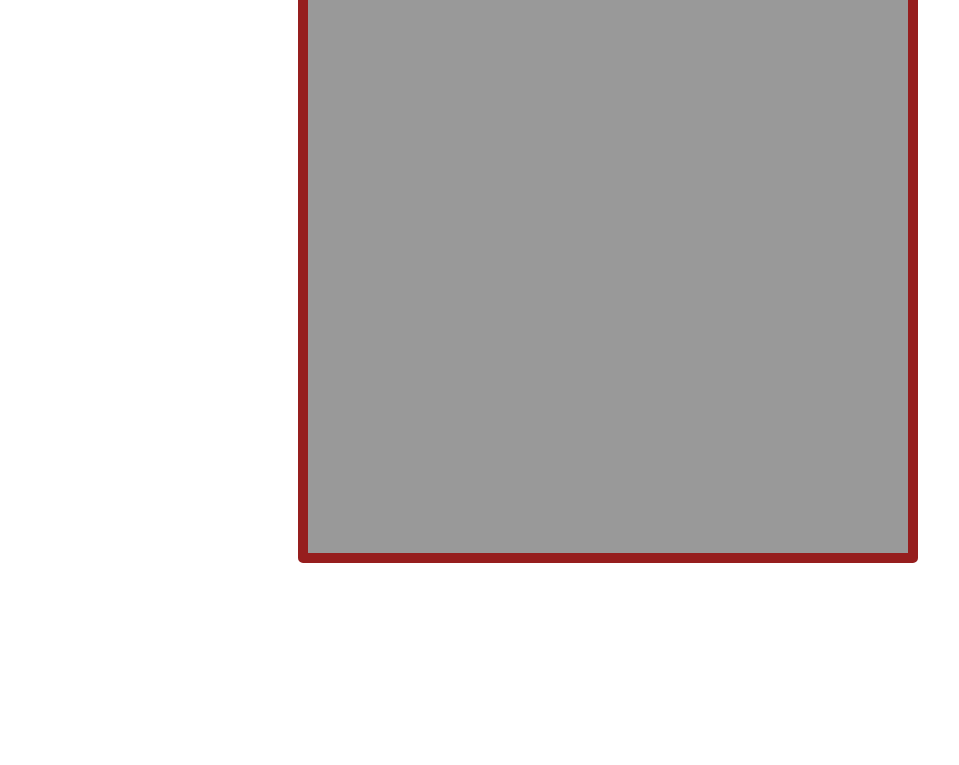
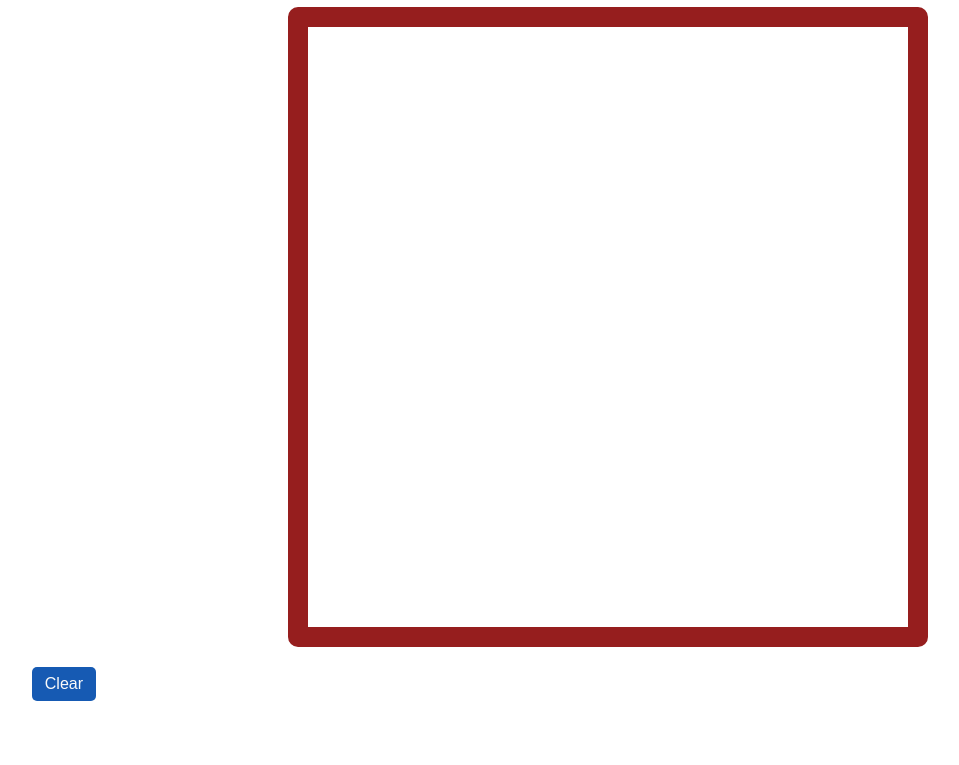
Before and after one commit to cblakley05/Etch-a-Sketch, a plain HTML site: page index.html in a window 1280 px wide. Shown: the part 137-902 px from the top of the page, without its empty margins (32-991 px from the left). Before the commit the page ends 800 px from the top, so only its background shows below. Drawn offline with Linux system fonts and the light colour scheme.

Commit message:
basic drawing and clear functionality

```diff
--- a/app.js
+++ b/app.js
@@ -0,0 +1,49 @@
+
+const container = document.querySelector('.container');
+const clear = document.querySelector('.clear')
+
+// reset button
+clear.addEventListener('click', () => {
+    let squares = document.querySelectorAll('.square');
+    for (let i = 0; i < squares.length; i++) {
+        squares[i].classList.remove("hovered");
+    }
+})
+
+// generating squares
+function createSquare(sideLength) {
+    let newSquare = document.createElement('div');
+    let size = `${100 / sideLength}%`
+    newSquare.style.width = size;
+    newSquare.style.height = size;
+    newSquare.style.margin = "0";
+    newSquare.classList.add('square');
+    return newSquare
+}
+
+// generating grid of squares
+function renderGrid(sideLength) {
+    // clear old squares from container
+    while (container.firstChild) {
+        console.log("looping")
+        container.removeChild(container.lastChild)
+    };
+
+    // generate new squares and add to container
+    let numSquares = sideLength * sideLength;
+    for (let i = 0; i < numSquares; i++) {
+        let square = createSquare(sideLength);
+        container.appendChild(square);
+    }
+
+    // set squares to listen for hover and add .hovered
+    const squares = document.querySelectorAll('.square');
+
+    for (let i = 0; i < squares.length; i++) {
+        squares[i].addEventListener('mouseover', function () {
+            squares[i].classList.add("hovered");
+        })
+    }
+}
+
+renderGrid(10)
--- a/index.html
+++ b/index.html
@@ -13,16 +13,9 @@
 
 <body>
     <h1>Etch-a-Sketch</h1>
-    <div class="container">
-        <div class="square"></div>
-        <div class="square"></div>
-        <div class="square"></div>
-        <div class="square"></div>
-        <div class="square"></div>
-        <div class="square"></div>
-        <div class="square"></div>
-        <div class="square"></div>
-        <div class="square"></div>
+    <div class="container"></div>
+    <div class="controls">
+        <button class="button clear">Clear</button>
     </div>
 </body>
 
--- a/style.css
+++ b/style.css
@@ -1,3 +1,8 @@
+body {
+    padding: 5%;
+    font-family: sans-serif;
+}
+
 h1 {
     text-align: center;
 }
@@ -10,17 +15,23 @@ h1 {
     margin: auto;
     display: flex;
     flex-wrap: wrap;
-    border: 10px solid rgb(150, 30, 30);
-    border-radius: 5px;
+    border: 20px solid rgb(150, 30, 30);
+    border-radius: 10px;
 }
 
-.square {
-    margin: 0;
-    background-color: #999;
-    width: calc(100% / 3);
-    height: calc(100% / 3);
+.hovered {
+    transition: background-color 200ms;
+    background-color: #222;
 }
 
-.square:hover {
-    background-color: turquoise;
+.controls {
+    margin-top: 20px;
 }
+
+.button {
+    border: none;
+    border-radius: 5px;
+    padding: 0.5em 0.8em;
+    background-color: #165ab3;
+    color: rgb(250, 250, 250);
+}
```
